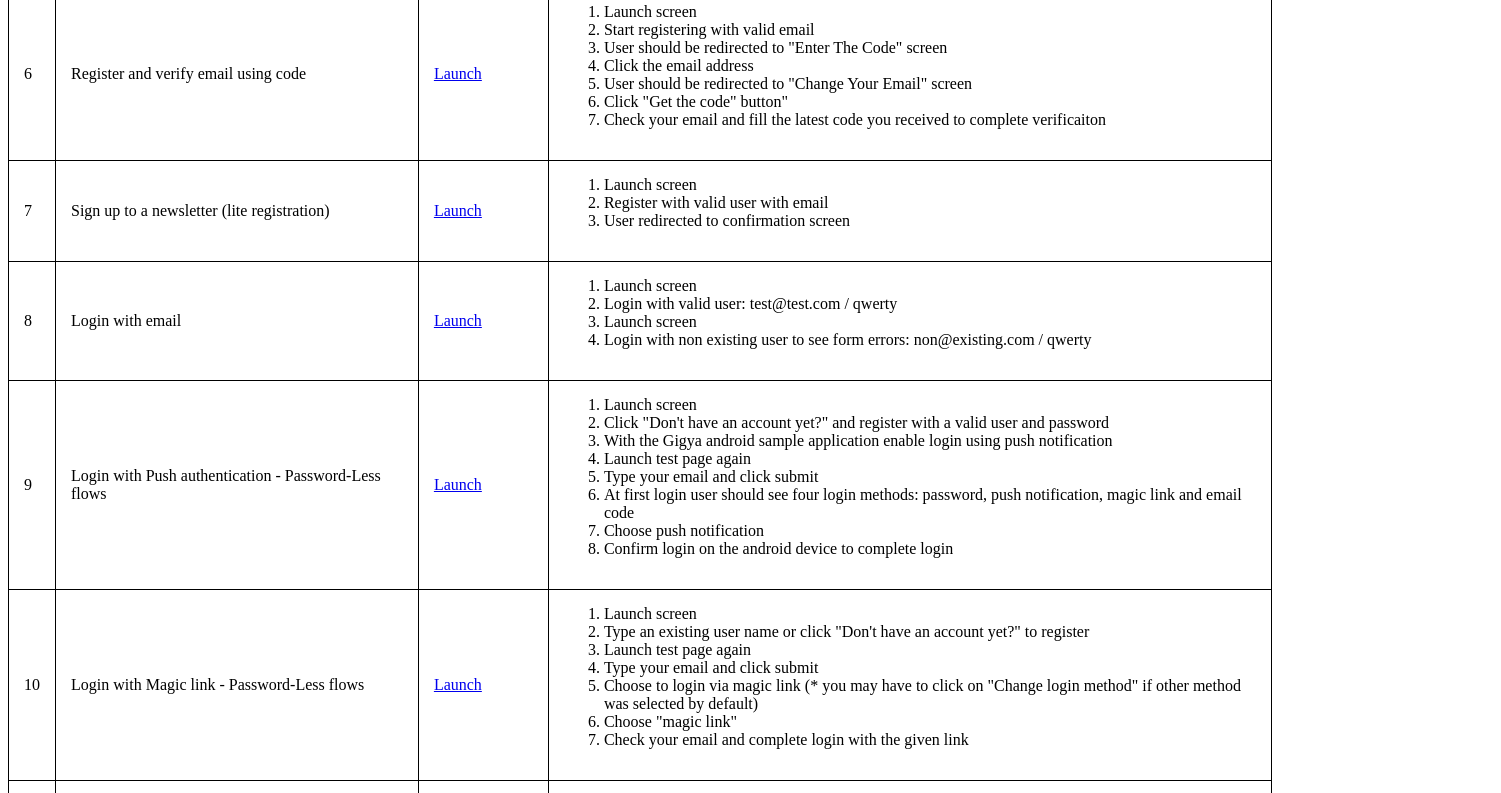
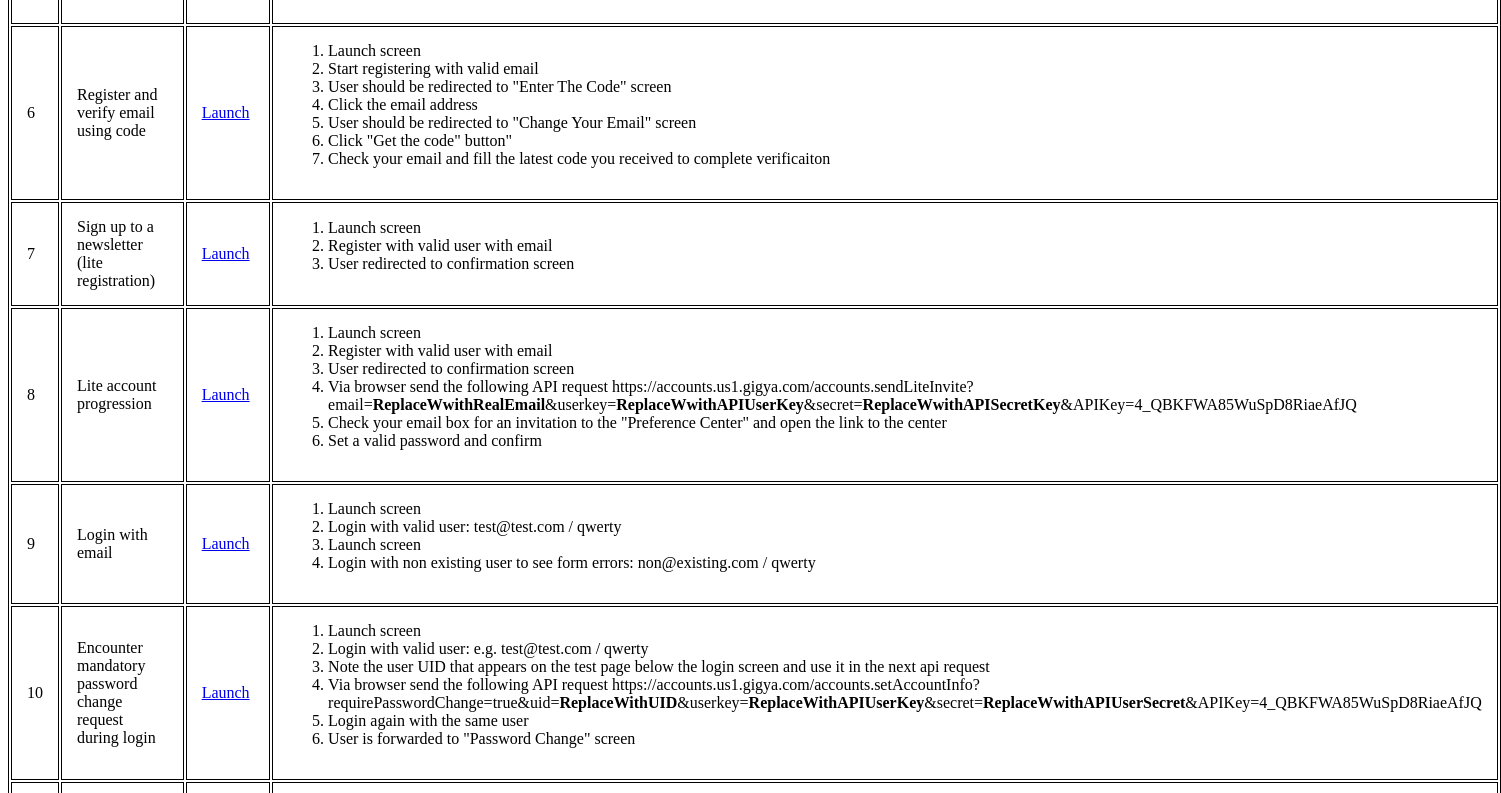
Before and after one commit to strusbergAlex/strusbergAlex.github.io, a plain HTML site: page index.html in a window 1280 px wide. Shown: the part 1256-2049 px from the top of the page, 1501 px wide, since content can reach past the window. Drawn offline with Linux system fonts and the light colour scheme.

Commit message:
first commit

```diff
--- a/index.html
+++ b/index.html
@@ -4,13 +4,19 @@
 		<style>
 			table, th, td {
 				border: 1px solid black;
-				border-collapse: collapse;
+
 			}
 			th, td {
 				padding: 15px;
 			}
+
 		</style>
 	</head>
+
+	<th class = number>#</th>
+				<th class = flow>Flow</th>
+				<th class = launch >Launch screen set</th>
+				<th class = desc>Description</th>
 
 	<body>
 
@@ -28,13 +34,14 @@
 				<li>Majority of the scenarios require a valid email address. </li>
 				<li>Mobile number login, SMS TFA require a valid mobile phone number.</li>
 				<li>TFA using TOTP require scanning QR code capability and an authenticator app such as google authenticator. </li>
-				<li>Push TFA and Password less login using push authentication require an android device and Gigya Android SDK sample application.<br>Watch the following instructional videos
+				<li>Push TFA and Password less login using push authentication require an android device and Gigya Android SDK sample application. Contact SDK team to get latest demo app.<br>Watch the following instructional videos to see the usage.
 					<ol>
 						<li><a href="#/">Configure Push TFA with Android sample app.</a></li>
 						<li><a href="#/">Configure login with Push notification with android sample app.</a></li>
 					</ol>
 				</li>
 				<li>Social login tests require a valid social network account (e.g. Facebook, Google, Twitter, Yahoo)</li>
+				<li>Some scenarios instruct to send API requests that require API User key and API user secret. Contact SDK team for these parameters</li>
 			</ol>
 			<br><br>
 		      <b>Form language</b> <select Name="lang" Size="">
@@ -98,10 +105,10 @@
 
 			<table>
 			  <tr>
-				<th>#</th>
-				<th>Flow</th>
-				<th>Launch screen set</th>
-				<th>Description</th>
+				<th class = number>#</th>
+				<th class = flow>Flow</th>
+				<th class = launch >Launch screen set</th>
+				<th class = desc>Description</th>
 			  </tr>
 			  <tr>
 				<td>Register with email</td>
@@ -241,6 +248,26 @@
 				</td>
 			  </tr>
 			  <tr>
+				<td>Lite account progression</td>
+				<td><a href="#/" id="LinkID" onclick="
+					document.getElementById('apiKey').value='4_QBKFWA85WuSpD8RiaeAfJQ';
+					document.getElementById('screenSet').value='Default-LiteRegistration';
+					document.getElementById('startScreen').value='gigya-subscribe-with-email-screen';
+					document.getElementById('gigysScreen').submit();"
+					> Launch </a>
+				</td>
+				<td>
+					<ol>
+					  <li>Launch screen</li>
+					  <li>Register with valid user with email</li>
+					  <li>User redirected to confirmation screen</li>
+					  <li>Via browser send the following API request https://accounts.us1.gigya.com/accounts.sendLiteInvite?email=<b>ReplaceWwithRealEmail</b>&userkey=<b>ReplaceWwithAPIUserKey</b>&secret=<b>ReplaceWwithAPISecretKey</b>&APIKey=4_QBKFWA85WuSpD8RiaeAfJQ</li>
+					  <li>Check your email box for an invitation to the "Preference Center" and open the link to the center</li>
+					  <li>Set a valid password and confirm</li>
+					</ol>
+				</td>
+			  </tr>
+			  <tr>
 				<td>Login with email</td>
 				<td><a href="#/" id="LinkID" onclick="
 					document.getElementById('apiKey').value='4_QBKFWA85WuSpD8RiaeAfJQ';
@@ -258,6 +285,29 @@
 					</ol>
 				</td>
 			  </tr>
+
+			  <tr>
+				<td>Encounter mandatory password change request during login</td>
+				<td><a href="#/" id="LinkID" onclick="
+					document.getElementById('apiKey').value='4_QBKFWA85WuSpD8RiaeAfJQ';
+					document.getElementById('screenSet').value='Default-RegistrationLogin';
+					document.getElementById('startScreen').value='gigya-login-screen';
+					document.getElementById('gigysScreen').submit();"
+					> Launch </a>
+				</td>
+				<td>
+					<ol>
+					  <li>Launch screen</li>
+					  <li>Login with valid user: e.g. test@test.com / qwerty</li>
+					  <li>Note the user UID that appears on the test page below the login screen and use it in the next api request</li>
+					  <li>Via browser send the following API request https://accounts.us1.gigya.com/accounts.setAccountInfo?requirePasswordChange=true&uid=<b>ReplaceWithUID</b>&userkey=<b>ReplaceWithAPIUserKey</b>&secret=<b>ReplaceWwithAPIUserSecret</b>&APIKey=4_QBKFWA85WuSpD8RiaeAfJQ</li>
+					  <li>Login again with the same user</li>
+					  <li>User is forwarded to "Password Change" screen</li>
+					</ol>
+				</td>
+			  </tr>
+
+
 			  <tr>
 				<td>Login with Push authentication - Password-Less flows</td>
 				<td><a href="#/" id="LinkID" onclick="
```
